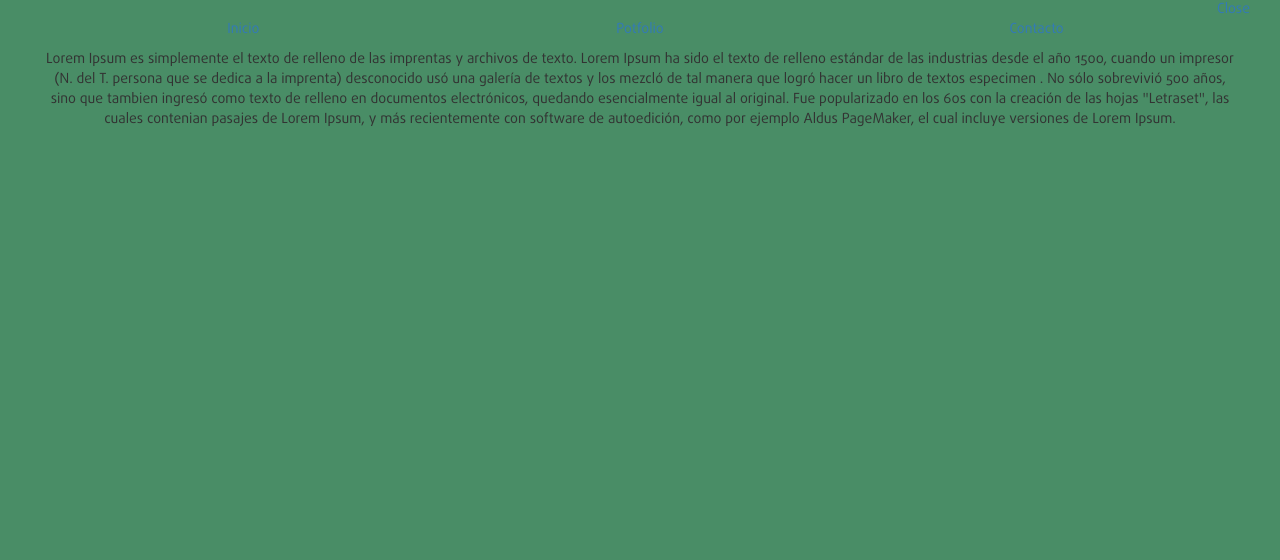
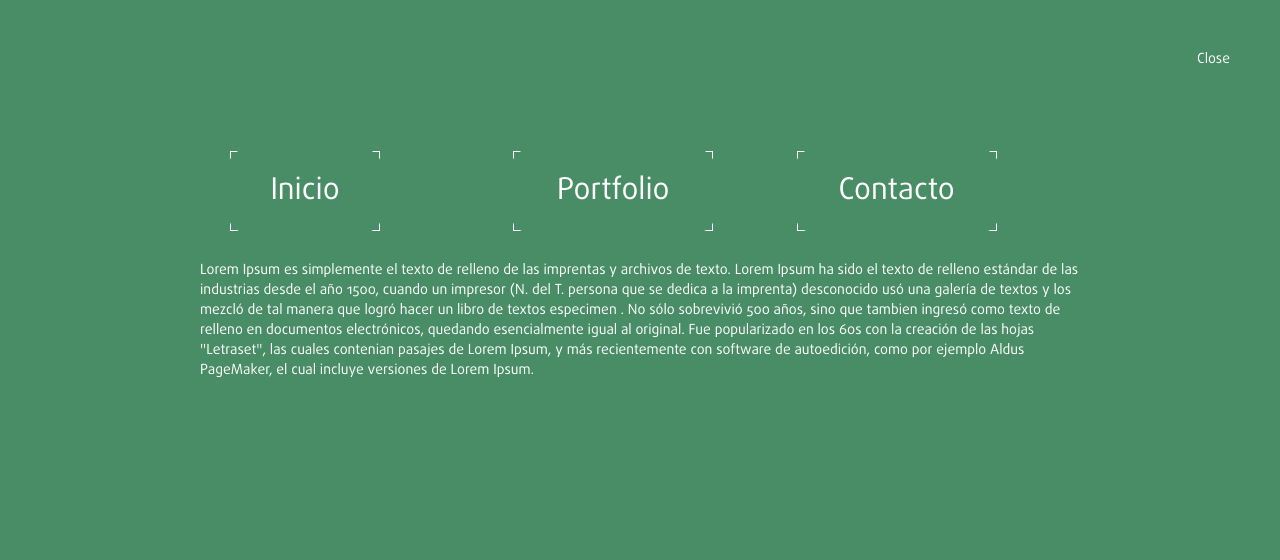
Before and after one commit to NI54Oficina/web-luis, a PHP site: page /home.php in a window 1280 px wide. Shown: the top 560 px of the page. Run offline with PHP 8.4, Linux system fonts and the light colour scheme; some libraries are stand-ins or nearby versions; some web fonts are replaced.

Commit message:
12:43 12-10-2016

```diff
--- a/css/stylesheet.css
+++ b/css/stylesheet.css
@@ -19,13 +19,6 @@ a:focus{
 a {
    outline: 0 !important;
 }
-
-
-
-
-
-/*------ CSS  LAYOUT E INTERIOR ----------*/
-
 
 /****************************************
 ************** GENERAL **************/
@@ -97,23 +90,77 @@ p{
 	transition: 0.5s;
 }
 
-/*********************** HEADER ********************/
 
-
-.header-inicio, .header-home{
-  top:0;
-  text-align: right;
+.div1 {
+  /*position:absolute;
+  top:9px;
+  left:9px;
+  height:100px;
+  width:100px;*/
+  background-color:#498d66;
+  border:1px solid white;
+  height:50px;
+  width:70px;
 }
 
-.container-inicio{
+.div1 {
+  /*position:absolute;
+  top:9px;
+  left:9px;
+  height:100px;
+  width:100px;*/
+  background-color:#498d66;
+  border:1px solid white;
+
+}
+
+.div2 {
+  /*position:relative;
+  top:-1px;
+  left:-1px;
+  height:102px;
+  width:102px;*/
+  position:relative;
+
+  top:-2px;
+  left:-2px;
+  /*height:52px;
+  width:72px;*/
+  background-color:#498d66;
+  border-radius: 15px;
+}
+/*********************** HOME ********************/
+
+section{
+  padding: 50px !important;
+}
+.header-home a div{
   text-align: center;
+  position: absolute;
+  right: 0;
+  color: white;
 }
 
 
+.container-home{
+  padding: 300px 0px;
+  text-align: center;
+  vertical-align: middle;
+}
+
+.container-home h1 {
+  font-size: 80px;
+  color: #ffb60a;
+}
+
+.container-home h1 span {
+  color: #68d3a9;
+}
+
 .footer-home{
-  position: absolute;
-  bottom: 0;
-  text-align: left;
+  /*position: absolute;
+  bottom: 0 ;
+  text-align: left;*/
 }
 
 .footer-home a img{
@@ -123,23 +170,40 @@ p{
 
 
 
-/*
-#div1 {
-  position:absolute;
-  top:9px;
-  left:9px;
-  height:100px;
-  width:100px;
-  background-color:#498d66;
-  border:1px solid black;
+
+
+/*********************** INICIO ********************/
+
+.nav-inicio li a div p{
+  text-align: center;
+  color: white;
+  font-size: 30px;
+}
+.nav-inicio li a div {
+  text-align: center;
 }
 
-#div2 {
-  position:relative;
-  top:-1px;
-  left:-1px;
-  height:102px;
-  width:102px;
-  background-color:#498d66;
-  border-radius: 15px;
-}*/
+
+.container-inicio{
+  padding: 100px 150px;
+}
+
+.container-inicio p{
+  padding: 20px 0px;
+  text-align: left;
+  color: white;
+}
+
+.header-inicio p{
+  color: white;
+  position: absolute;
+  right: 0;
+
+}
+
+
+
+
+/*********************** PORTFOLIO ********************/
+/*********************** CONTACTO ********************/
+/*********************** IMAGEN GALERIA ********************/
--- a/home.php
+++ b/home.php
@@ -4,16 +4,58 @@
 
 
   <header class="col-lg-12 col-sm-12 col-md-12 col-xs-12 header-inicio">
-		<a href="">Close</a>
+		<a href="index.php">
+			<p>
+			Close
+		</p>
+	</a>
 
   </header>
 
 	<div class="col-lg-12 col-sm-12 col-md-12 col-xs-12 container-inicio">
 
 		<ul class="col-lg-12 col-sm-12 col-md-12 col-xs-12 nav-inicio">
-			<a href="#"><li id="div1" class="col-lg-4 col-sm-4 col-md-4 col-xs-12">Inicio</li></a>
-			<a href="#"><li id="div2" class="col-lg-4 col-sm-4 col-md-4 col-xs-12">Potfolio</li></a>
-			<a href="#"><li class="col-lg-4 col-sm-4 col-md-4 col-xs-12">Contacto</li></a>
+
+			<li  class="col-lg-4 col-sm-4 col-md-4 col-xs-12">
+				<a href="index.php">
+					<div class="div1" style="height:80px; width:150px;">
+					<div class="div2"  style="height:82px; width:152px;">
+						<p class="center-to-parent">
+							Inicio
+						</p>
+
+					</div>
+				</div>
+				</a>
+			</li>
+
+			<li  class="col-lg-4 col-sm-4 col-md-4 col-xs-12">
+				<a href="portfolio.php">
+				<div class="div1" style="height:80px; width:200px;">
+					<div class="div2"  style="height:82px; width:202px;">
+						<p class="center-to-parent">
+							Portfolio
+						</p>
+					</div>
+				</div>
+				</a>
+			</li>
+
+
+				<li  class="col-lg-4 col-sm-4 col-md-4 col-xs-12">
+					<a href="contacto.php">
+					<div class="div1" style="height:80px; width:200px;">
+						<div class="div2"  style="height:82px; width:202px;">
+							<p class="center-to-parent">
+								Contacto
+							</p>
+						</div>
+					</div>
+					</a>
+				</li>
+
+
+
 		</ul>
 
 
--- /dev/null
+++ b/js/js.js
@@ -0,0 +1,61 @@
+$(document).on("ready",function(){
+	CenterToParent();
+
+});
+
+
+function CenterToParent(){
+	$(".center-to-parent").each(function(){
+		$(this).css("margin-top",0);
+		$(this).css("margin-bottom",0);
+		$(this).css("padding-bottom",0);
+		$(this).css("padding-top",0);
+		var parent= $(this).parent();
+		//console.log($(this).outerHeight());
+		if($(this).outerHeight()>0){
+			var paddingTop= ($(parent).innerHeight()/2)-($(this).outerHeight()/2);
+			$(this).css("padding-top",paddingTop+"px");
+		}
+	});
+
+	$(".center-to-parent-d").each(function(){
+		$(this).css("margin-top",0);
+		$(this).css("margin-bottom",0);
+		$(this).css("padding-bottom",0);
+		$(this).css("padding-top",0);
+		var parent= $(this).parent();
+		//console.log($(this).outerHeight());
+		if($(this).outerHeight()>0){
+			var paddingTop= ($(parent).innerHeight()/2)-($(this).outerHeight()/2);
+			paddingTop= paddingTop/2;
+			$(this).css("padding-top",paddingTop+"px");
+		}
+	});
+
+	$(".center-to-parent-m").each(function(){
+		$(this).css("margin-top",0);
+		$(this).css("margin-bottom",0);
+		$(this).css("padding-bottom",0);
+		$(this).css("padding-top",0);
+		var parent= $(this).parent();
+		console.log($(this).outerHeight());
+		var paddingTop= ($(parent).innerHeight()/2)-($(this).outerHeight()/2);
+		$(this).css("display","inline-block");
+		$(this).css("position","relative");
+
+		$(this).css("top",'-'+paddingTop+"px");
+	});
+	$(".center-to-parent-t").each(function(){
+		$(this).css("margin-top",0);
+		$(this).css("margin-bottom",0);
+		$(this).css("padding-bottom",0);
+		$(this).css("padding-top",0);
+		var parent= $(this).parent();
+		console.log($(this).outerHeight());
+		var paddingTop= ($(parent).innerHeight()/2)-($(this).outerHeight()/2);
+		$(this).css("display","inline-block");
+		$(this).css("position","relative");
+
+		$(this).css("top",paddingTop+"px");
+	});
+}
```
Also changed, not shown: index.php (+11 -2 lines), img/header.jpg (added).
